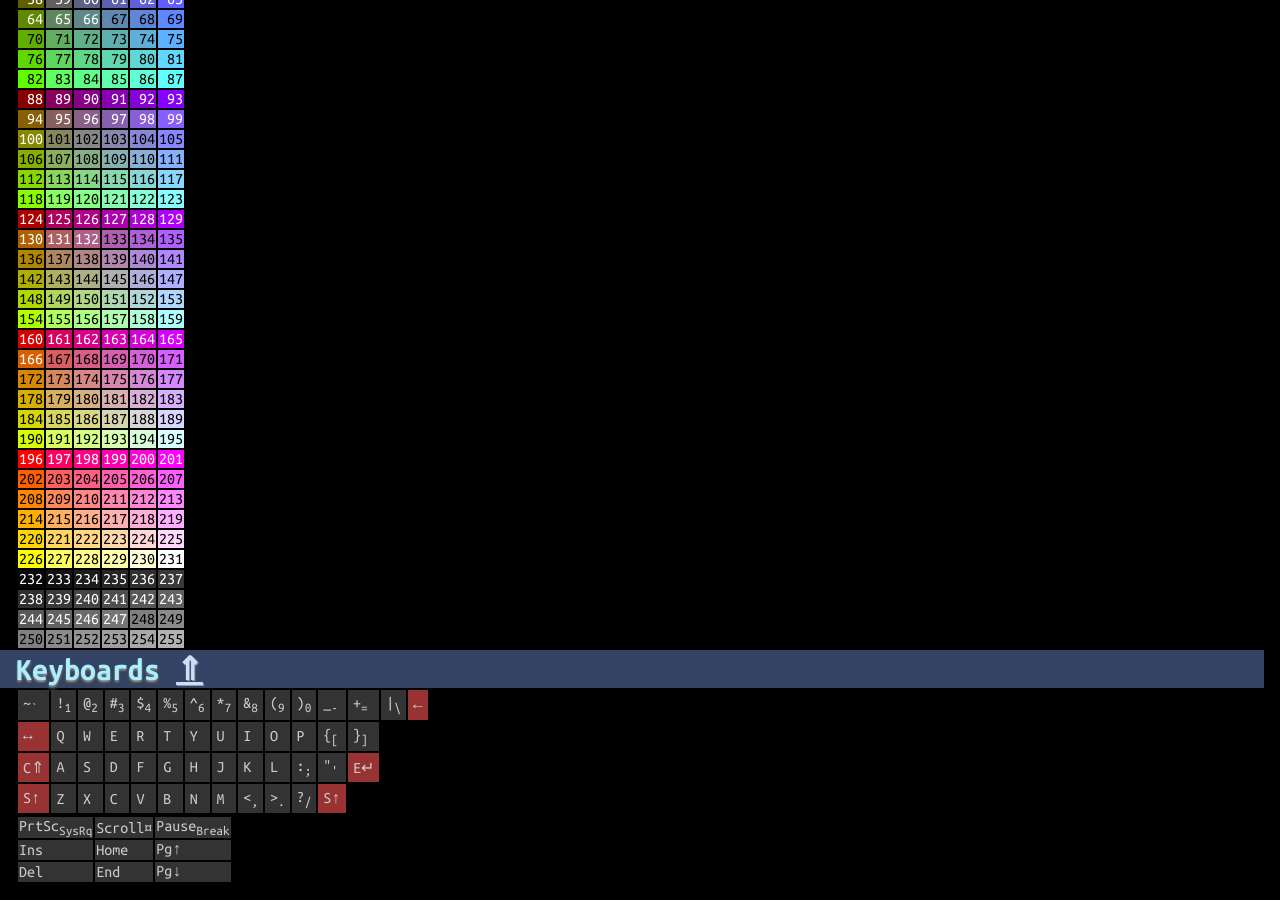
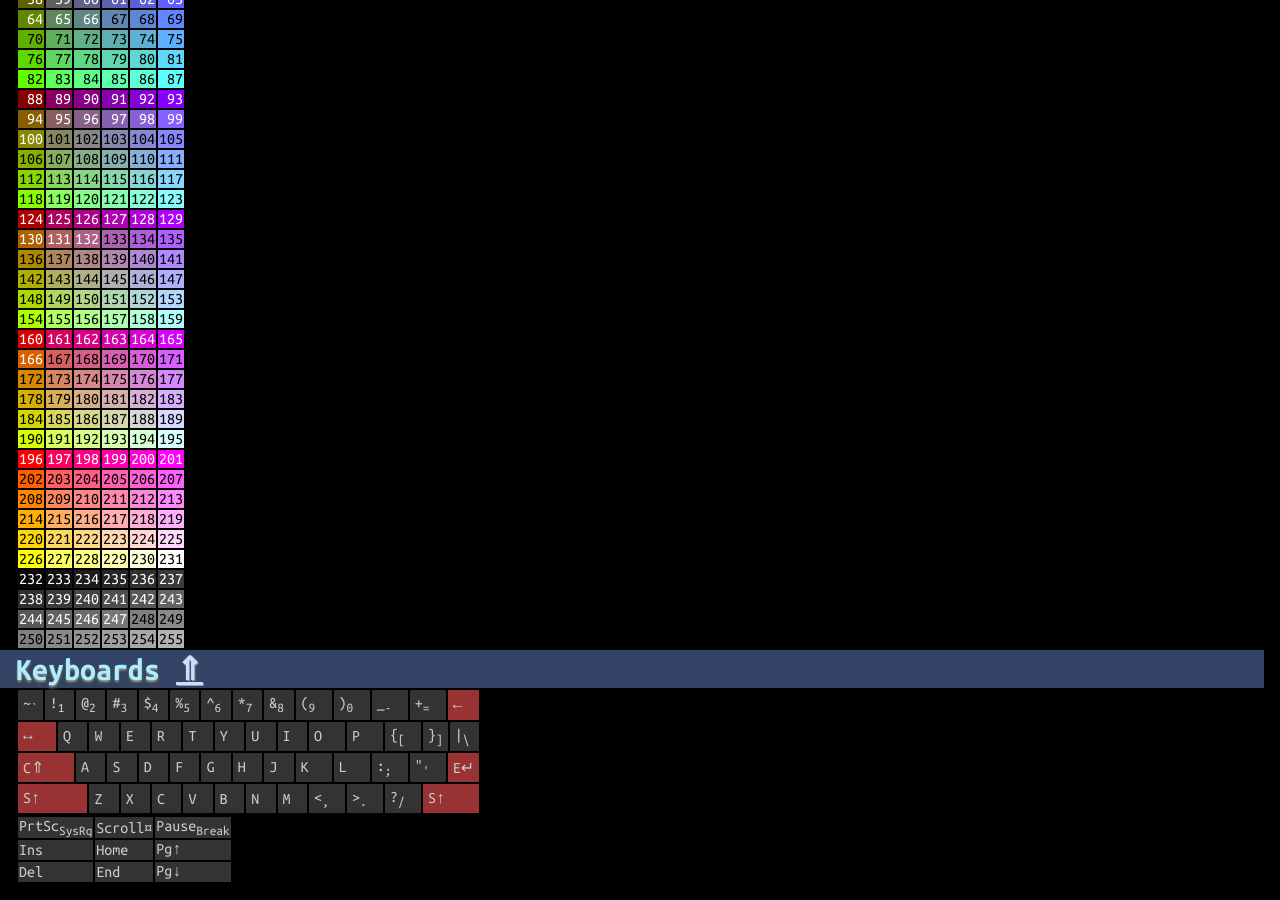
Before and after one commit to betaveros/cs, a Jekyll site: the page built from index.html, in a window 1280 px wide and 900 px high, scrolled down 31492 px. Built offline with Jekyll 4.4.1, drawn with Linux system fonts in a browser that asks for light colours.

Commit message:
keyboard

```diff
--- a/_includes/key.html
+++ b/_includes/key.html
@@ -1,36 +1,36 @@
 <table class="padded">
 	<tr>
-		<td>~<sub>`</sub></td>
-		<td>!<sub>1</sub></td><td>@<sub>2</sub></td>
-		<td>#<sub>3</sub></td><td>$<sub>4</sub></td>
-		<td>%<sub>5</sub></td><td>^<sub>6</sub></td>
-		<td>*<sub>7</sub></td><td>&amp;<sub>8</sub></td>
-		<td>(<sub>9</sub></td><td>)<sub>0</sub></td>
-		<td>_<sub>-</sub></td><td>+<sub>=</sub></td>
-		<td>|<sub>\</sub></td>
-		<td class="cr">&larr;</td>
+		<td colspan="2">~<sub>`</sub></td>
+		<td colspan="2">!<sub>1</sub></td><td colspan="2">@<sub>2</sub></td>
+		<td colspan="2">#<sub>3</sub></td><td colspan="2">$<sub>4</sub></td>
+		<td colspan="2">%<sub>5</sub></td><td colspan="2">^<sub>6</sub></td>
+		<td colspan="2">*<sub>7</sub></td><td colspan="2">&amp;<sub>8</sub></td>
+		<td colspan="2">(<sub>9</sub></td><td colspan="2">)<sub>0</sub></td>
+		<td colspan="2">_<sub>-</sub></td><td colspan="2">+<sub>=</sub></td>
+		<td colspan="3" class="cr">&larr;</td>
 	</tr>
 	<tr>
-		<td class="cr">&harr;</td>
-		<td>Q</td><td>W</td><td>E</td><td>R</td><td>T</td>
-		<td>Y</td><td>U</td><td>I</td><td>O</td><td>P</td>
-		<td>{<sub>[</sub></td><td>}<sub>]</sub></td>
+		<td colspan="3" class="cr">&harr;</td>
+		<td colspan="2">Q</td><td colspan="2">W</td><td colspan="2">E</td><td colspan="2">R</td><td colspan="2">T</td>
+		<td colspan="2">Y</td><td colspan="2">U</td><td colspan="2">I</td><td colspan="2">O</td><td colspan="2">P</td>
+		<td colspan="2">{<sub>[</sub></td><td colspan="2">}<sub>]</sub></td>
+		<td colspan="2">|<sub>\</sub></td>
 	</tr>
 	<tr>
-		<td class="cr">C&uArr;</td>
-		<td>A</td><td>S</td><td>D</td><td>F</td><td>G</td><td>H</td>
-		<td>J</td><td>K</td><td>L</td>
-		<td>:<sub>;</sub></td>
-		<td>"<sub>'</sub></td>
-		<td class="cr">E&crarr;</td>
+		<td colspan="4" class="cr">C&uArr;</td>
+		<td colspan="2">A</td><td colspan="2">S</td><td colspan="2">D</td><td colspan="2">F</td><td colspan="2">G</td><td colspan="2">H</td>
+		<td colspan="2">J</td><td colspan="2">K</td><td colspan="2">L</td>
+		<td colspan="2">:<sub>;</sub></td>
+		<td colspan="2">"<sub>'</sub></td>
+		<td colspan="3" class="cr">E&crarr;</td>
 	</tr>
 	<tr>
-		<td class="cr">S&uarr;</td>
-		<td>Z</td><td>X</td><td>C</td><td>V</td><td>B</td>
-		<td>N</td><td>M</td>
-		<td>&lt;<sub>,</sub></td><td>&gt;<sub>.</sub></td>
-		<td>?<sub>/</sub></td>
-		<td class="cr">S&uarr;</td>
+		<td colspan="5" class="cr">S&uarr;</td>
+		<td colspan="2">Z</td><td colspan="2">X</td><td colspan="2">C</td><td colspan="2">V</td><td colspan="2">B</td>
+		<td colspan="2">N</td><td colspan="2">M</td>
+		<td colspan="2">&lt;<sub>,</sub></td><td colspan="2">&gt;<sub>.</sub></td>
+		<td colspan="2">?<sub>/</sub></td>
+		<td colspan="4" class="cr">S&uarr;</td>
 	</tr>
 </table>
 <table class="small">
```
